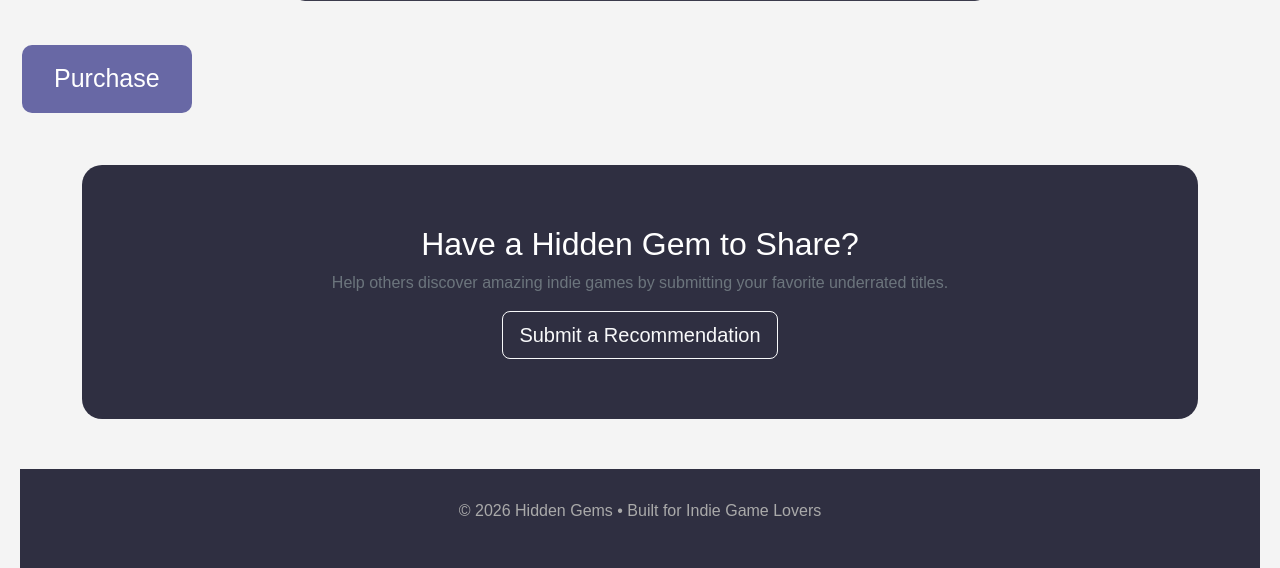
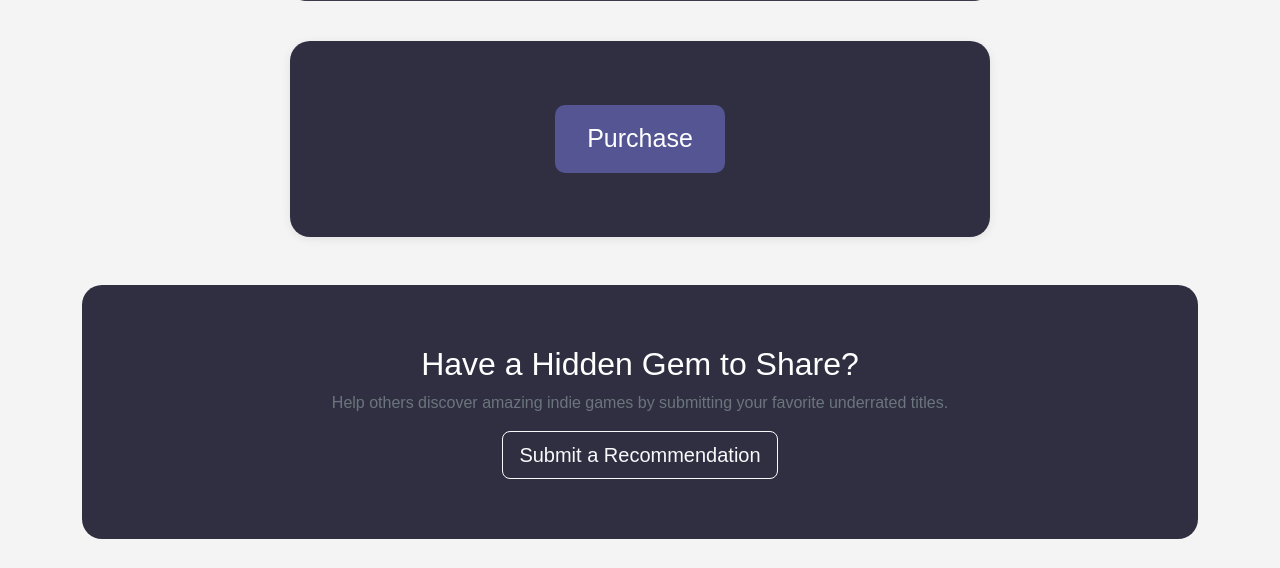
Before and after one commit to CS4300-CS5300-SP26/dev3_cust2, a Django app: template hiddengems/home/templates/game_detail.html in a window 1280 px wide. Shown: the part 259-827 px from the top of the page. Run offline with Django 4.2, Linux system fonts and the light colour scheme; the template is opened without the code that fills it, so the values that code supplies are empty.

Commit message:
correcting game_detail.html

```diff
--- a/hiddengems/home/templates/game_detail.html
+++ b/hiddengems/home/templates/game_detail.html
@@ -198,7 +198,7 @@
 </section>
 
 <!-- Purchase Game Buttons -->
-<section="purchase-card">
+<section class="purchase-card">
     <a href="https://store.steampowered.com/app/{{ game_id }}" class="purchase_button">
         <span class="top-text">Purchase</span><br>
         <span class="bottom-text">{{ price }}</span>
```
